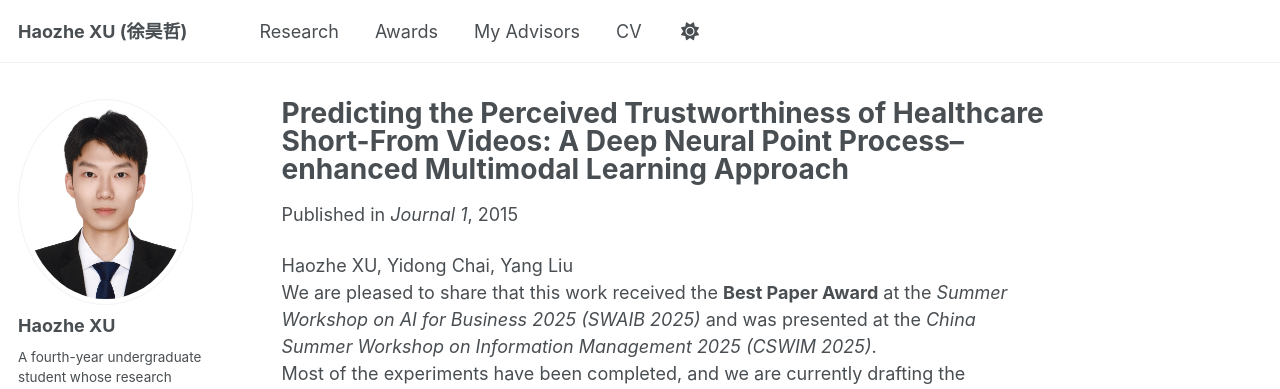
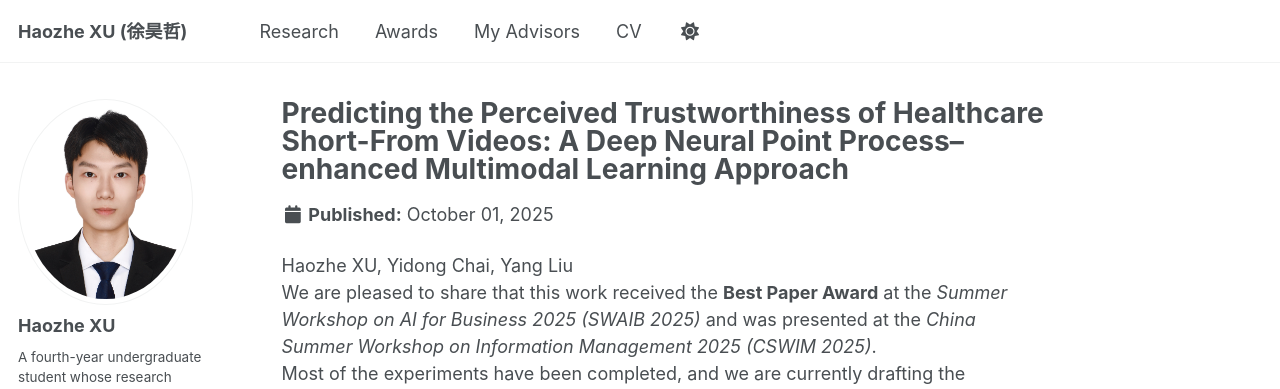
Before and after one commit to XuHaozhe0204/XuHaozhe0204.github.io, a Jekyll site: the page built from _publications/2025-10-01-paper-title-number-3.md, in a window 1280 px wide and 1129 px high. Shown: the top 389 px of the window. Built offline with Jekyll 4.4.1, drawn with Linux system fonts in a browser that asks for light colours; a script that is not in the unit is left out.

Commit message:
Update 2025-10-01-paper-title-number-3.md

```diff
--- a/_publications/2025-10-01-paper-title-number-3.md
+++ b/_publications/2025-10-01-paper-title-number-3.md
@@ -2,8 +2,6 @@
 title: "Predicting the Perceived Trustworthiness of Healthcare Short-From Videos: A Deep Neural Point Process–enhanced Multimodal Learning Approach"
 collection: publications
 category: manuscripts
-date: 2015-10-01
-venue: 'Journal 1'
 ---
 Haozhe XU, Yidong Chai, Yang Liu
 We are pleased to share that this work received the **Best Paper Award** at the *Summer Workshop on AI for Business 2025 (SWAIB 2025)* and was presented at the *China Summer Workshop on Information Management 2025 (CSWIM 2025)*.
```
